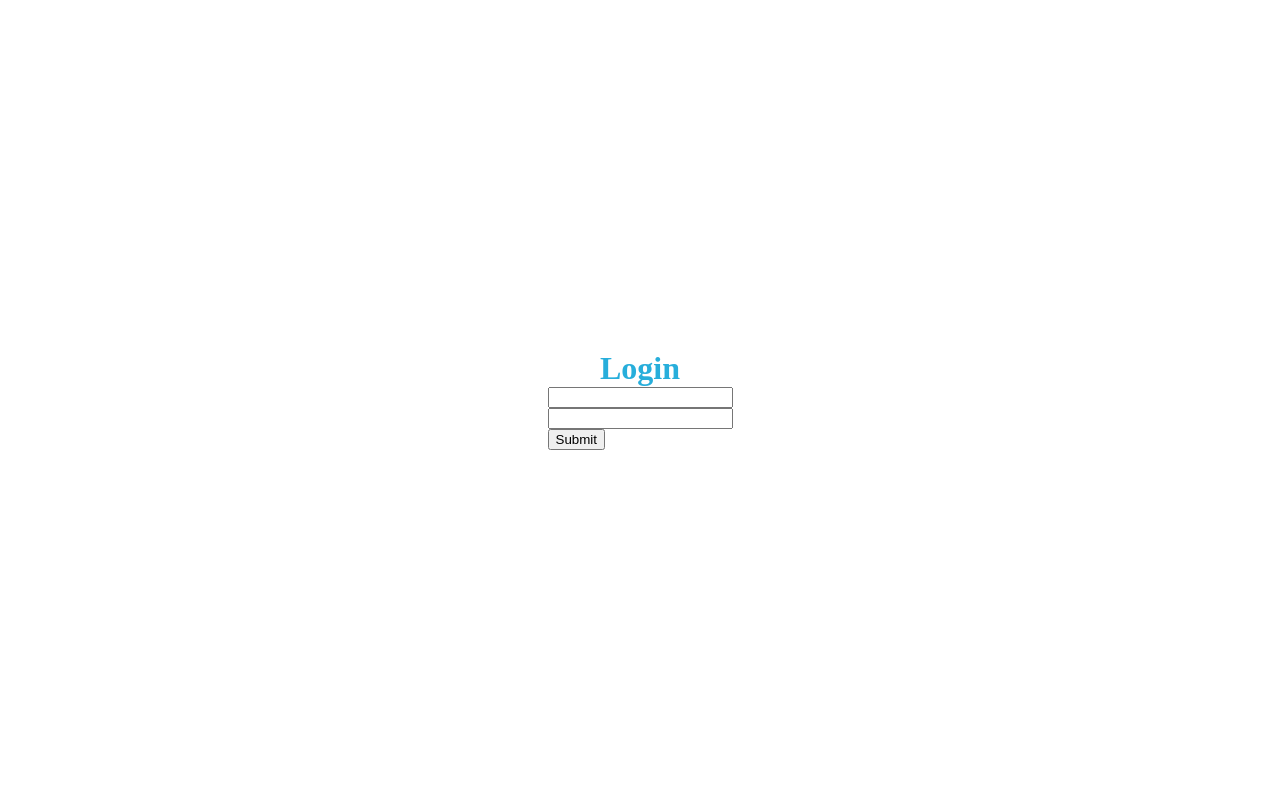
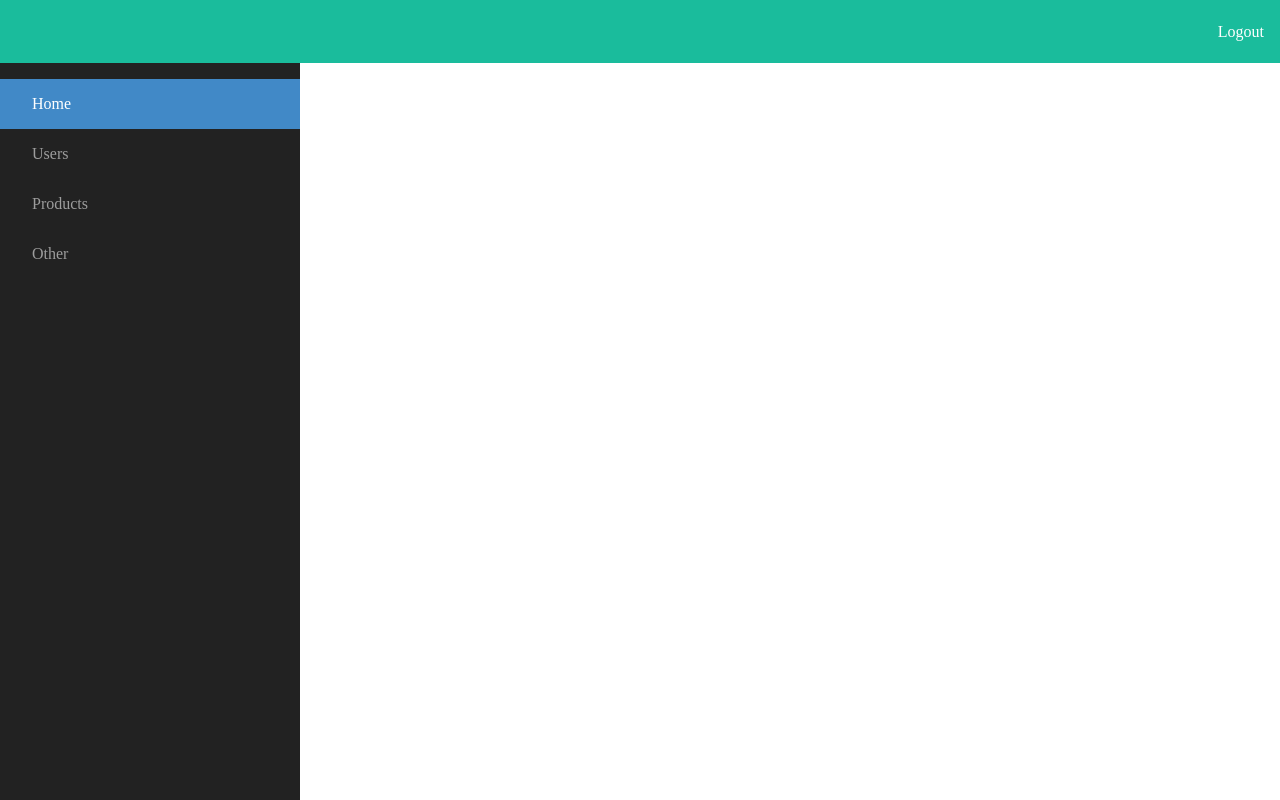
Before and after one commit to nomernabis/login-flow, a React app: page / in a window 1280 px wide. Before the commit this address led to /login. Built offline with nearby package versions, Linux system fonts and the light colour scheme; sample sign-in values are in the browser's storage.

Commit message:
navigation bar added

```diff
--- a/src/components/App.js
+++ b/src/components/App.js
@@ -10,15 +10,6 @@ import PrivateRoute from "./PrivateRoute"
 import "../styles/App.css"
 
 class App extends Component{
-
-    componentDidMount(){
-        const { dispatch } = this.props
-        const token = localStorage.getItem('token')
-
-        if(token && token !== "undefined"){
-            dispatch(setToken(token))
-        }
-    }
 
     render() {
         return (
--- /dev/null
+++ b/src/components/NavigationBar.js
@@ -0,0 +1,13 @@
+import React from "react"
+import "../styles/NavigationBar.css"
+
+import { NavigationItem } from "./NavigationItem"
+
+export const NavigationBar = () => {
+    const items = [{text: 'Home', isActive: true}, {text: 'Users'}, {text: 'Products'},{text: 'Other'}]
+    return (
+        <div className="navigation-bar">
+            {items.map(item => <NavigationItem {...item} />)}
+        </div>
+    )
+}
--- /dev/null
+++ b/src/components/NavigationItem.js
@@ -0,0 +1,15 @@
+import React from "react"
+
+import "../styles/NavigationItem.css"
+
+export const NavigationItem = ({ text, isActive }) => {
+    let classes = "navigation-item "
+    if(isActive){
+        classes += "nav-active"
+    }
+    return (
+        <a href="#" className={classes}>
+           {text}
+        </a>
+    )
+}
--- a/src/components/PrivateRoute.js
+++ b/src/components/PrivateRoute.js
@@ -2,11 +2,16 @@ import React from "react"
 import { Route, Redirect } from "react-router-dom"
 import { connect } from "react-redux"
 
-const PrivateRoute = ({component: Component, ...rest}) => (
-    <Route {...rest} render={(props) => (
-        rest.token ? <Component {...props} /> : <Redirect to="/login" />
-    )} />
-)
+const PrivateRoute = ({component: Component, ...rest}) => {
+   return (
+        <Route {...rest} render={(props) => {
+            console.log("token route", rest.token)
+            return (
+                rest.token ? <Component {...props} /> : <Redirect to="/login" />
+            )
+        }} />
+   )
+}
 
 const mapStateToProps = (state) => ({
     token: state.auth.token
--- a/src/components/pages/Main.js
+++ b/src/components/pages/Main.js
@@ -4,11 +4,12 @@ import { setToken } from "../../actions"
 
 import "../../styles/Main.css"
 
+import { NavigationBar } from "../NavigationBar"
 
 class Main extends Component{
     render(){
         return (
-            <div>
+            <div className="full-height flex-container flex-column">
                 <div className="header">
                     <a href="#" onClick={(e) => {
                         e.preventDefault()
@@ -16,6 +17,7 @@ class Main extends Component{
                         this.props.dispatch(setToken(undefined))
                     }}>Logout</a>
                 </div>
+                <NavigationBar />
             </div>
         )
     }
--- a/src/containers/Root.js
+++ b/src/containers/Root.js
@@ -4,7 +4,8 @@ import { Provider } from "react-redux"
 import App from "../components/App"
 import configureStore from "../configureStore"
 
-const store = configureStore()
+
+const store = configureStore({auth: { token: localStorage.getItem('token')}})
 
 class Root extends Component{
     render(){
--- a/src/styles/App.css
+++ b/src/styles/App.css
@@ -5,3 +5,12 @@ h1 {
 body, *{
     margin: 0;
 }
+.full-height{
+    height: 100vh;
+}
+.flex-container{
+    display: flex;
+}
+.flex-column{
+    flex-direction: column;
+}
--- a/src/styles/Login.css
+++ b/src/styles/Login.css
@@ -1,13 +1,4 @@
-.flex-container{
-    display: flex;
-}
 .flex-center{
     justify-content: center;
     align-items: center;
 }
-.flex-column{
-    flex-direction: column;
-}
-.full-height{
-    height: 100vh;
-}
--- /dev/null
+++ b/src/styles/NavigationBar.css
@@ -0,0 +1,13 @@
+.navigation-bar{
+    width: 300px;
+    height: 100%;
+    background-color: #222;
+    padding-top: 16px;
+}
+.navigation-bar a{
+    text-decoration: none;
+    outline: none;
+}
+.navigation-bar a:hover{
+    color: white;
+}
--- /dev/null
+++ b/src/styles/NavigationItem.css
@@ -0,0 +1,11 @@
+.navigation-item{
+    color: #9d9d9d;
+    height: 50px;
+    display: flex;
+    align-items: center;
+    padding-left: 32px;
+}
+.nav-active{
+    background-color: #4189c7;
+    color: white;
+}
```
